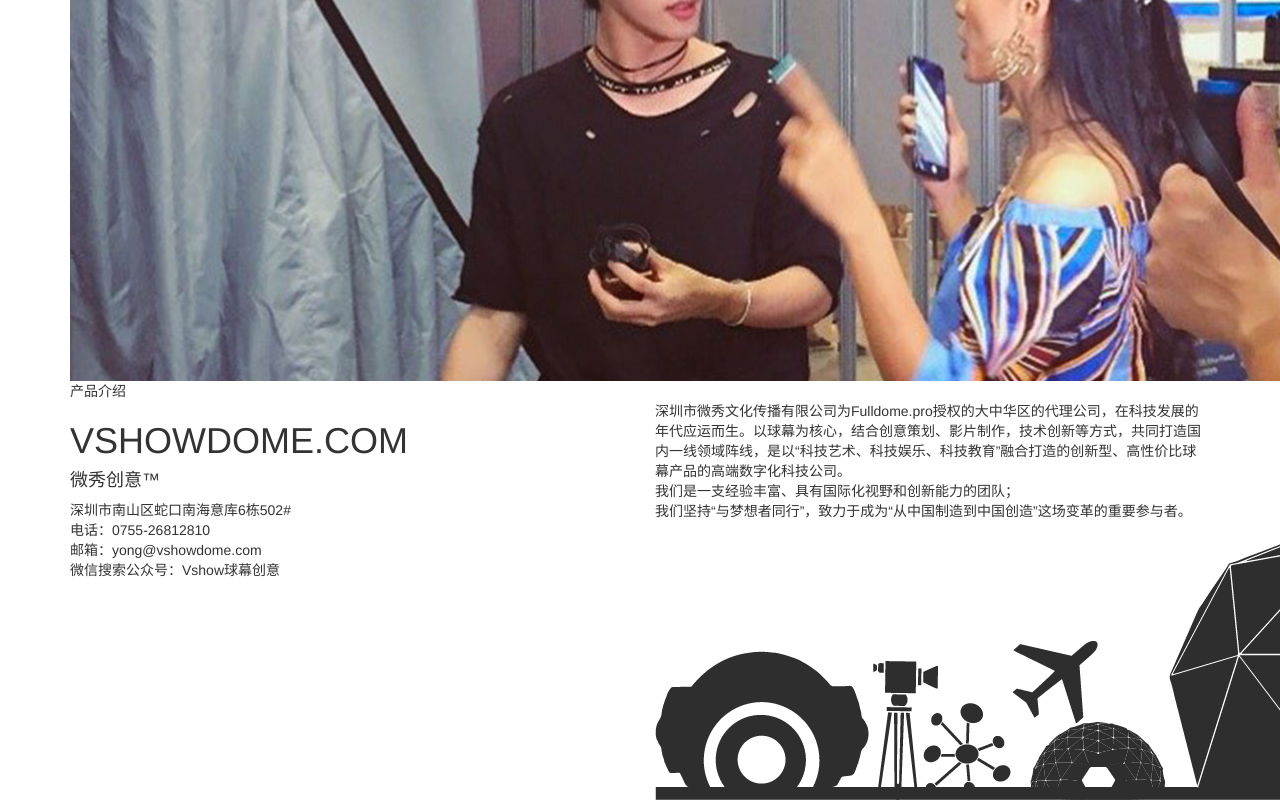
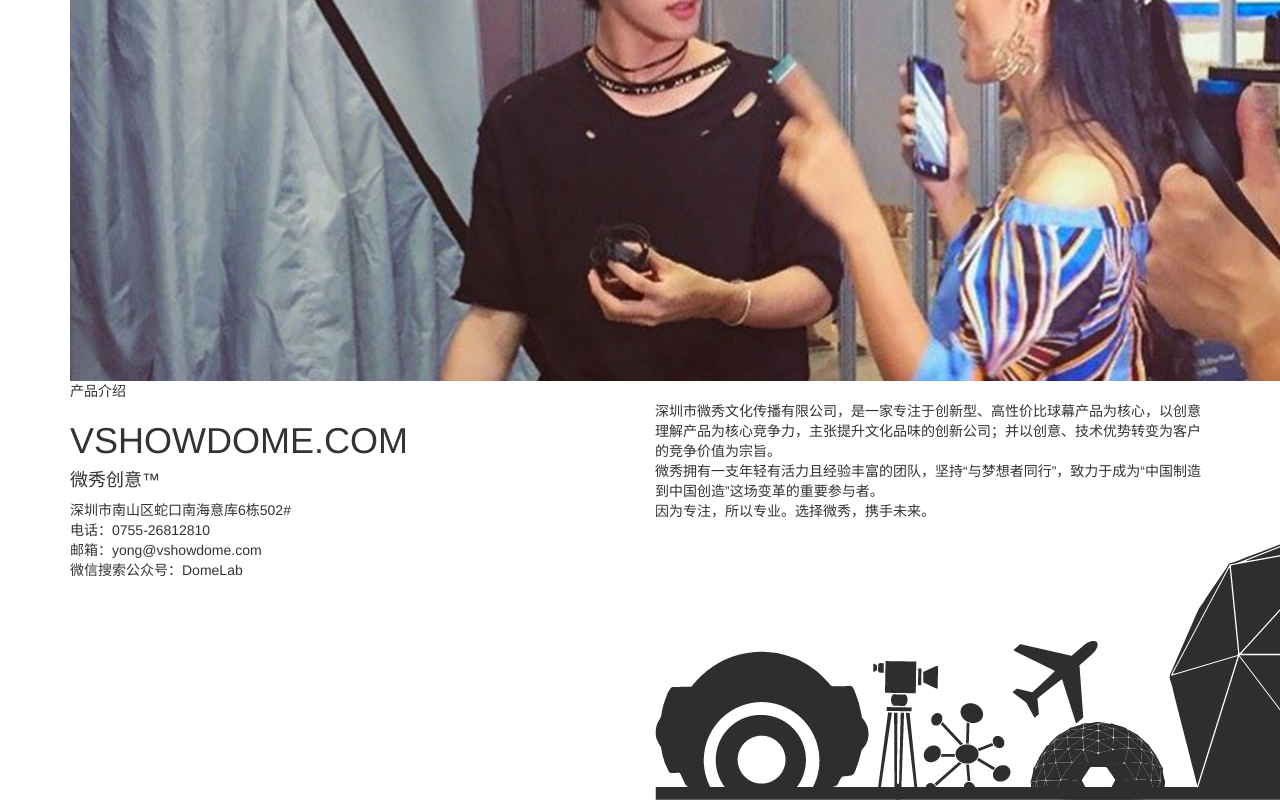
Before and after one commit to andyliangshan/newShow, a website built with webpack: page views/index.html in a window 1280 px wide. Shown: the part 1570-2370 px from the top of the page. Built offline with nearby package versions, Linux system fonts and the light colour scheme.

Commit message:
修改文件

```diff
--- a/views/index.html
+++ b/views/index.html
@@ -127,16 +127,16 @@
                             深圳市南山区蛇口南海意库6栋502#<br>
                             <span class="hidden-xs">电话：</span><i class="fa fa-phone visible-xs-inline" aria-hidden="true"></i>0755-26812810<br>
                             <span class="hidden-xs">邮箱：</span>yong@vshowdome.com<br>
-                            <span class="hidden-xs">微信搜索公众号：</span>Vshow球幕创意
+                            <span class="hidden-xs">微信搜索公众号：</span>DomeLab
                         </address>
                     </div>
                 </div>
             </div>
             <div class="col-xs-12 col-sm-6 col-md-6">
                 <div class="rightcont">
-                    <div class="desc">深圳市微秀文化传播有限公司为Fulldome.pro授权的大中华区的代理公司，在科技发展的年代应运而生。以球幕为核心，结合创意策划、影片制作，技术创新等方式，共同打造国内一线领域阵线，是以“科技艺术、科技娱乐、科技教育”融合打造的创新型、高性价比球幕产品的高端数字化科技公司。</div>
-                    <div class="desc">我们是一支经验丰富、具有国际化视野和创新能力的团队；</div>
-                    <div class="desc">我们坚持“与梦想者同行”，致力于成为“从中国制造到中国创造”这场变革的重要参与者。</div>
+                    <div class="desc">深圳市微秀文化传播有限公司，是一家专注于创新型、高性价比球幕产品为核心，以创意理解产品为核心竞争力，主张提升文化品味的创新公司；并以创意、技术优势转变为客户的竞争价值为宗旨。</div>
+                    <div class="desc">微秀拥有一支年轻有活力且经验丰富的团队，坚持“与梦想者同行”，致力于成为“中国制造到中国创造”这场变革的重要参与者。</div>
+                    <div class="desc">因为专注，所以专业。选择微秀，携手未来。</div>
                     <div class="desc"><img src="/public/images/main/ball-city.png" /></div>
                 </div>
             </div>
```
Also changed, not shown: views/components/foot.html (+1 -1 lines).
